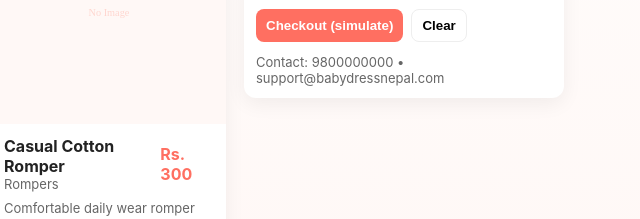
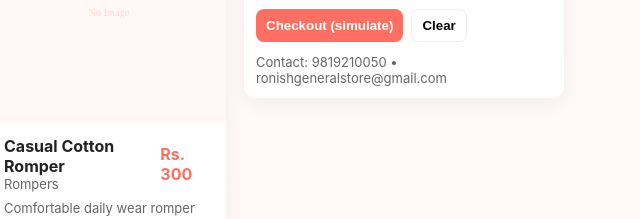
Before and after one commit to rajanformilan/BabyDressNepal, a plain HTML site: page index.html in a window 1280 px wide. Shown: the part 310-529 px from the top of the page, 610-1250 px from the left. Drawn offline with Linux system fonts and the light colour scheme.

Commit message:
Update index.html

```diff
--- a/index.html
+++ b/index.html
@@ -147,7 +147,7 @@
         <button class="btn btn-primary" id="checkout">Checkout (simulate)</button>
         <button class="btn btn-ghost" id="clear-cart">Clear</button>
       </div>
-      <div style="margin-top:12px;font-size:13px;color:#666">Contact: 9800000000 • support@babydressnepal.com</div>
+      <div style="margin-top:12px;font-size:13px;color:#666">Contact: 9819210050 • ronishgeneralstore@gmail.com</div>
     </aside>
   </div>
 
```
